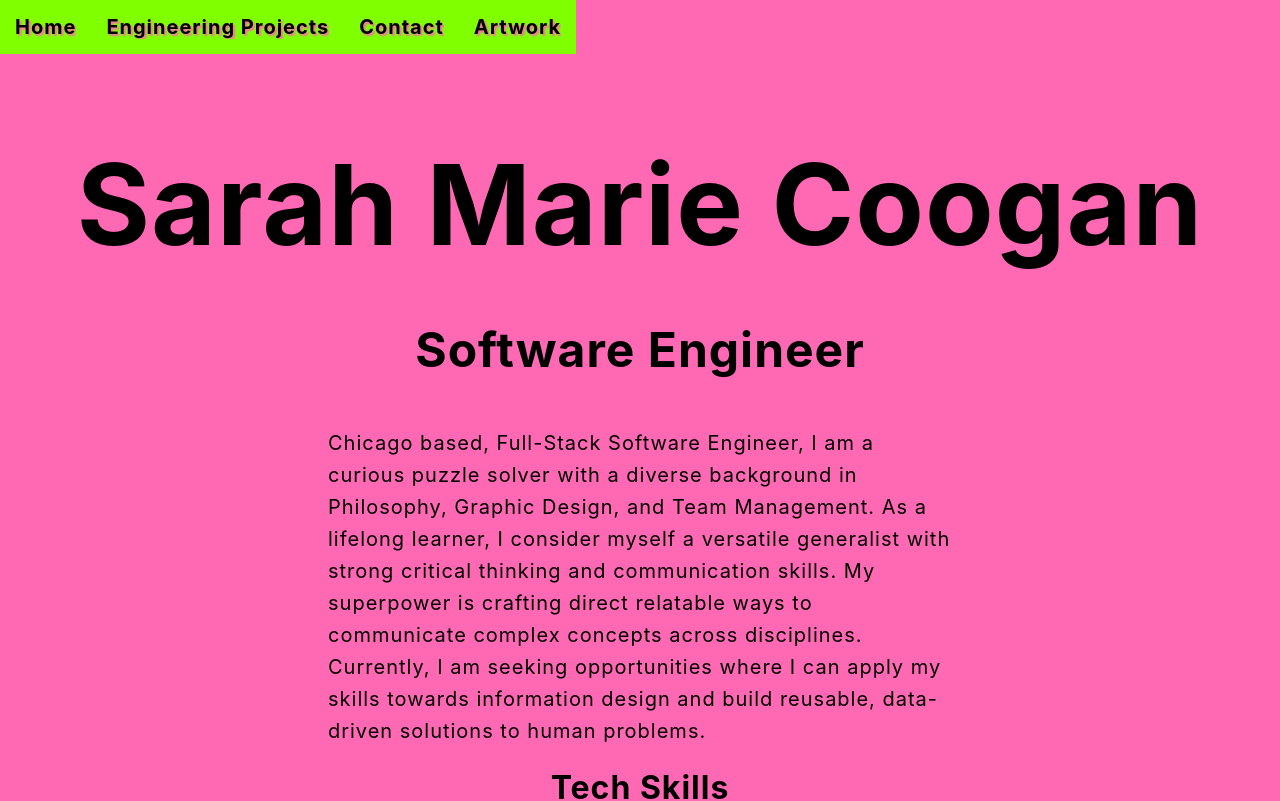
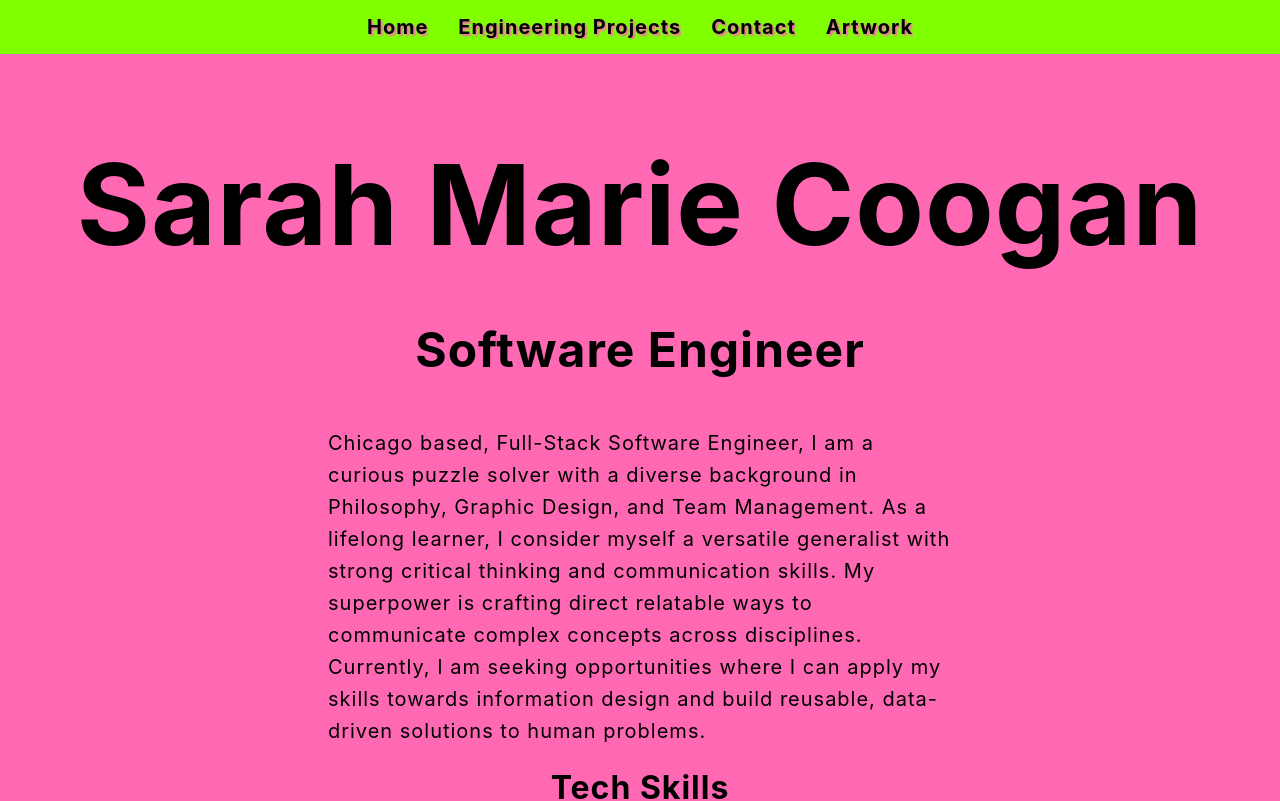
Before and after one commit to wonkatin/portfolio, a Next.js app: page / in a window 1280 px wide. Shown: the top 801 px of the page. Built offline with nearby package versions, Linux system fonts and the light colour scheme.

Commit message:
fix nav-bar

```diff
--- a/styles/globals.css
+++ b/styles/globals.css
@@ -2,6 +2,7 @@ html,
 body {
   padding: 0;
   margin: 0;
+  overflow-y:scroll;
   font-family: -apple-system, BlinkMacSystemFont, Segoe UI, Roboto, Oxygen,
     Ubuntu, Cantarell, Fira Sans, Droid Sans, Helvetica Neue, sans-serif;
 }
@@ -31,7 +32,7 @@ h2 {
 }
 nav {
   padding-bottom: 15px;
-  max-width: 100%
+  width: 100%
 }
 nav a {
   margin-right: 15px;
@@ -45,7 +46,7 @@ nav a {
   position: fixed;
   top: 0;
   z-index: 9999;
-  max-width: 100vw;
+  /* max-width: 100vw; */
   display: flex;
   justify-content: center;
   background-color: chartreuse;
```
